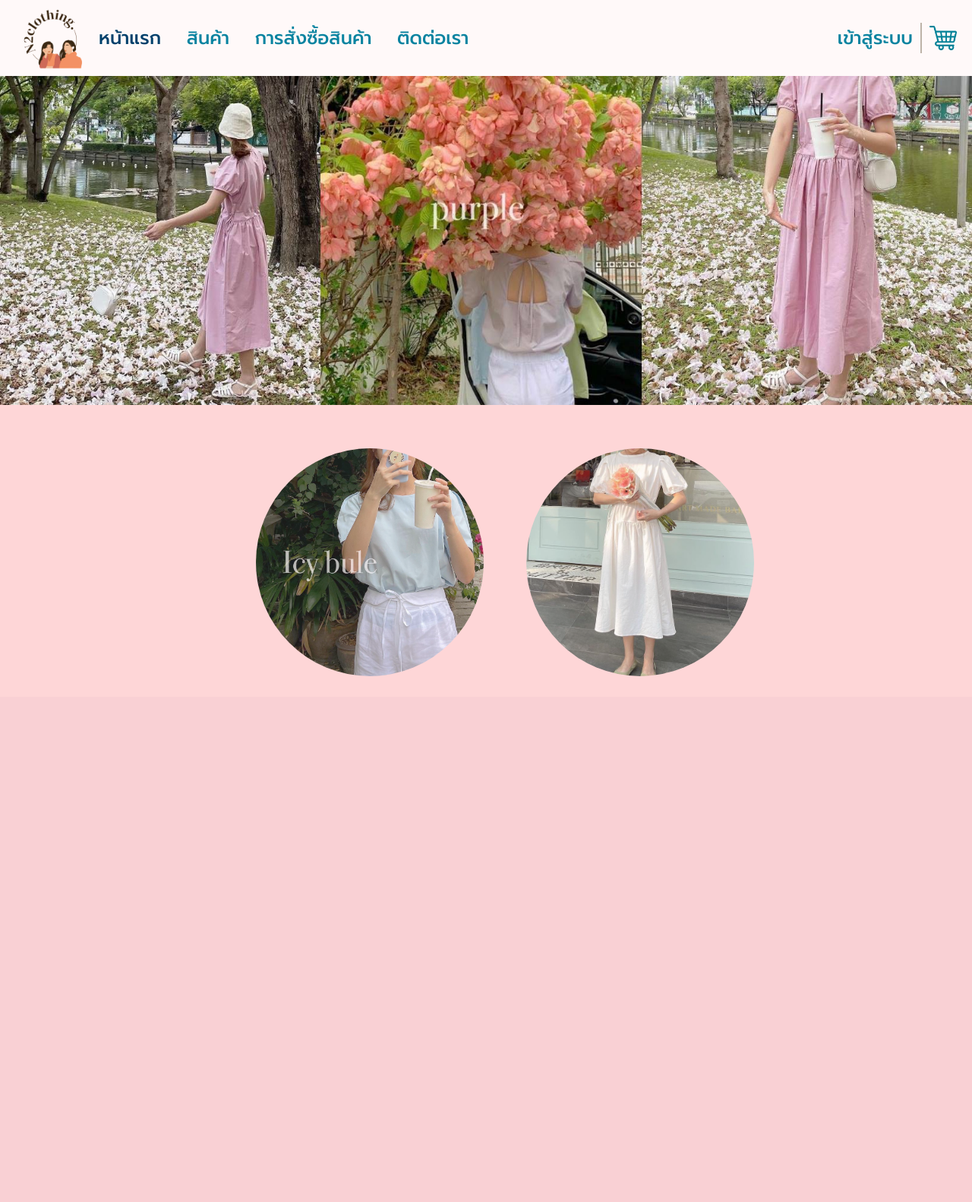
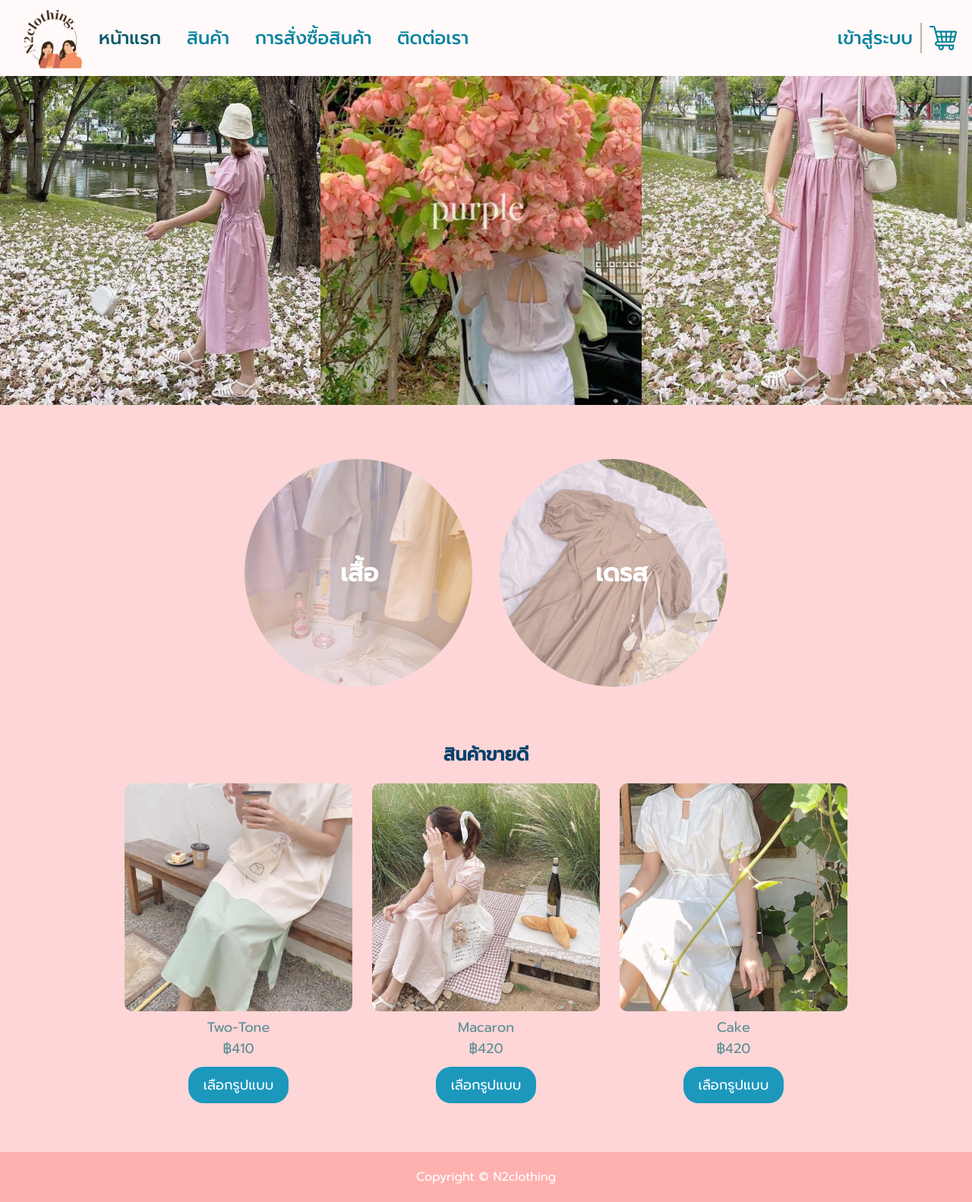
Before and after one commit to oatopia/CS356-Project, a PHP site: page /html/Home.html in a window 1280 px wide. Shown: the whole page at 76% size. Before the commit the page ends 890 px from the top, so only its background shows below. Run offline with PHP 8.4, Linux system fonts and the light colour scheme.

Commit message:
done Home!

```diff
--- a/css/Home.css
+++ b/css/Home.css
@@ -7,7 +7,7 @@ body {
   margin: 0px;
   /* background-color: #fff9f9; */
   background-color: #fed6d7;
-  padding-bottom: 20px;
+  padding-bottom: 0px;
 }
 
 .LogoN2clothing {
@@ -53,12 +53,12 @@ body {
 }
 
 .manu-navbar a:hover {
-  color: #01406b;
+  color: #055a6d;
   transition-duration: 0.3s;
 }
 
 #home-link {
-  color: #01406b;
+  color: #055a6d;
 }
 
 .login-link {
@@ -69,6 +69,11 @@ body {
   color: #0883a0;
   /* color: #829568; */
   cursor: pointer;
+}
+
+.login-link:hover {
+  color: #055a6d;
+  transition-duration: 0.3s;
 }
 
 .line-vertical {
@@ -101,33 +106,40 @@ body {
 } */
 
 .collection-image {
-  margin-top: 50px;
+  margin-top: 5%;
   text-align: center;
 }
+
 
 .collection-contain {
   overflow: hidden;
   height: 300px;
   width: 300px;
   border-radius: 100%;
-  margin-left: 50px;
   display: inline-block;
   position: relative;
 }
 
+#first-collection{
+  margin-right: 30px;
+}
+
 .collection-contain img {
   height: 100%;
-  /* transition: transform 0.5s ease; */
+  width: 100%;
   transition-duration: 1s;
-  opacity: 0.9;
+  opacity: 0.6;
+  z-index: -1;
 }
 
 .collection-contain label {
   position: absolute;
-  font-size: 26px;
-  top: 50px;
-  left: 100px;
-  color: white;
+  font-size: 32px;
+  font-weight: bold;
+  top: 42%;
+  left: 42%;
+  color: #ffffff;
+  z-index: 1;
 }
 
 .collection-contain:hover img {
@@ -136,3 +148,80 @@ body {
   opacity: 1;
   position: relative;
 }
+
+.Best-seller {
+  margin-top: 5%;
+  text-align: center;
+}
+
+.Best-seller h1 {
+  font-size: 24px;
+  color: #01406b;
+}
+
+.best-seller-contain {
+  display: inline-block;
+  text-align: center;
+}
+
+.best-seller-contain-inner {
+  overflow: hidden;
+  height: 300px;
+  width: 300px;
+  border-radius: 10px;
+  display: inline-block;
+  position: relative;
+}
+
+.best-seller-contain-inner img {
+  height: 100%;
+  width: 100%;
+  transition-duration: 1s;
+  opacity: 0.9;
+}
+
+.best-seller-contain-inner:hover img {
+  transform: scale(1.1);
+  transition-duration: 1s;
+  opacity: 1;
+}
+
+.best-seller-contain p {
+  margin-top: 0px;
+  font-size: 18px;
+  color: #5c8e95;
+  margin-bottom: 0px;
+}
+
+.best-seller-contain h4 {
+  margin-top: 0px;
+  font-size: 18px;
+  color: #5c8e95;
+  font-weight: normal;
+  margin-bottom: 10px;
+}
+
+#center-best{
+  margin-left: 20px;
+  margin-right: 20px;
+}
+
+.btn-choose{
+  margin-top: 0px;
+  border-radius: 20px;
+  color: white;
+  background-color: #1c98bc;
+  border: none;
+  font-size: 18px;
+  padding: 10px 20px 10px 20px ;
+  /* top left bottom right */
+}
+
+footer {
+  margin-top: 5%;
+  padding-top: 5px;
+  padding-bottom: 5px;
+  background-color: #ffb1af;
+  text-align: center;
+  color: white;
+}
--- a/html/Home.html
+++ b/html/Home.html
@@ -34,7 +34,7 @@
     </section>
 
     <section class="collection-image">
-        <div class="collection-contain">
+        <div id="first-collection" class="collection-contain">
             <label>เสื้อ</label>
             <img src="../image/shirt.jpg"/>
         </div>
@@ -43,7 +43,42 @@
             <label>เดรส</label>
             <img src="../image/dress.jpg"/>
         </div>
+    </section>
+
+    <section class="Best-seller">
+        <h1>สินค้าขายดี</h1>
+        <div class="best-seller-contain">
+            <div class="best-seller-contain-inner">
+                <img src="../image/best-1.jpg"/>
+            </div>
+            <p>Two-Tone</p>
+            <h4>฿410</h4>
+            <button class="btn-choose">เลือกรูปแบบ</button>
+        </div>
+
+        <div id="center-best" class="best-seller-contain">
+            <div  class="best-seller-contain-inner">
+                <img src="../image/best-2.jpg"/>
+            </div>
+            <p>Macaron</p>
+            <h4>฿420</h4>
+            <button class="btn-choose">เลือกรูปแบบ</button>
+        </div>
+
+        <div class="best-seller-contain">
+            <div class="best-seller-contain-inner">
+                <img src="../image/best-3.jpg"/>
+            </div>
+            <p>Cake</p>
+            <h4>฿420</h4>
+            <button class="btn-choose">เลือกรูปแบบ</button>
+        </div>
+
 
     </section>
+
+    <footer>
+        <p>Copyright © N2clothing</p>
+    </footer>
 </body>
 </html>
```
Also changed, not shown: image/best-1.jpg (added), image/best-2.jpg (added), image/best-3.jpg (added), image/dress.jpg, image/shirt.jpg.
